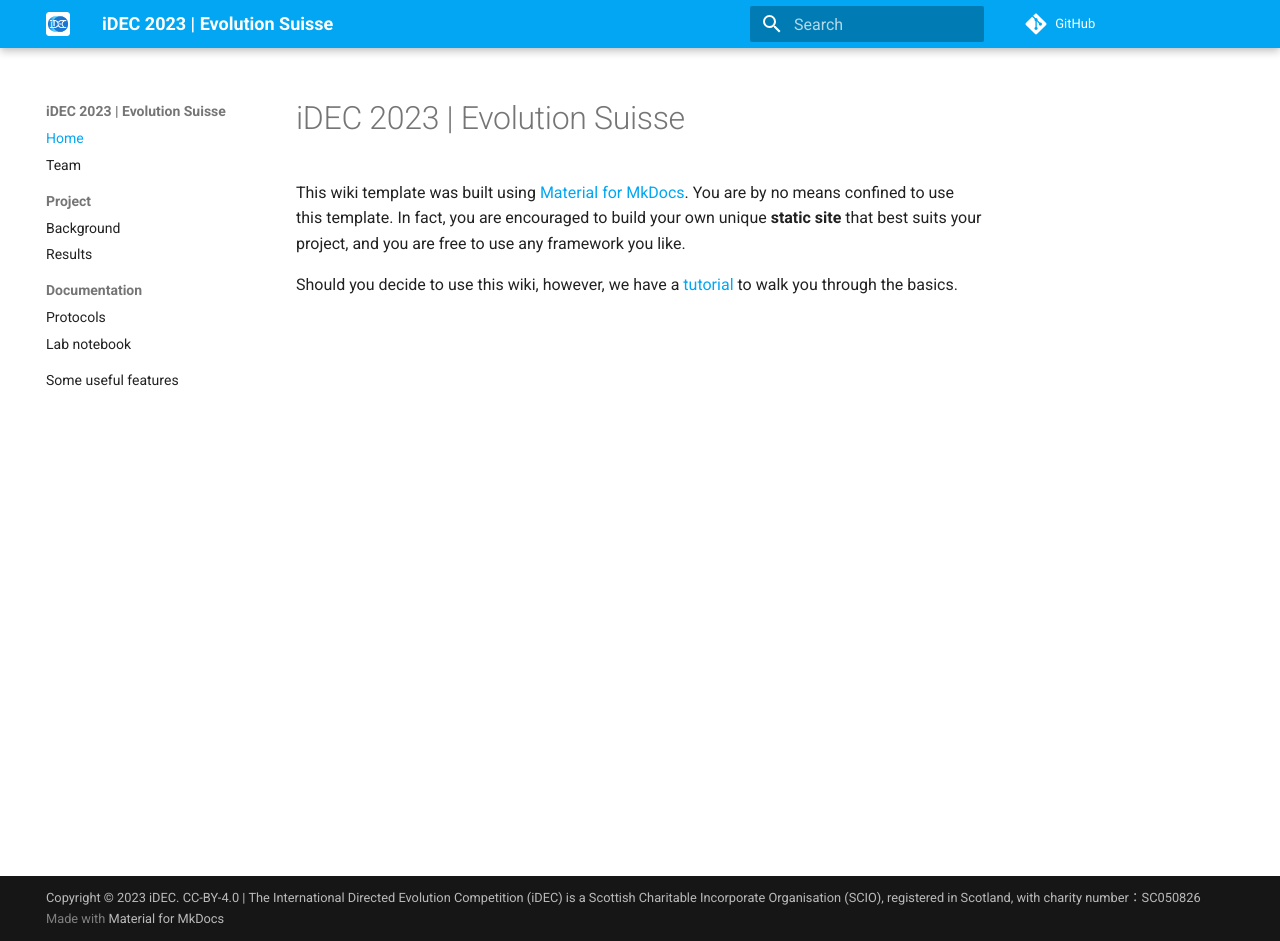
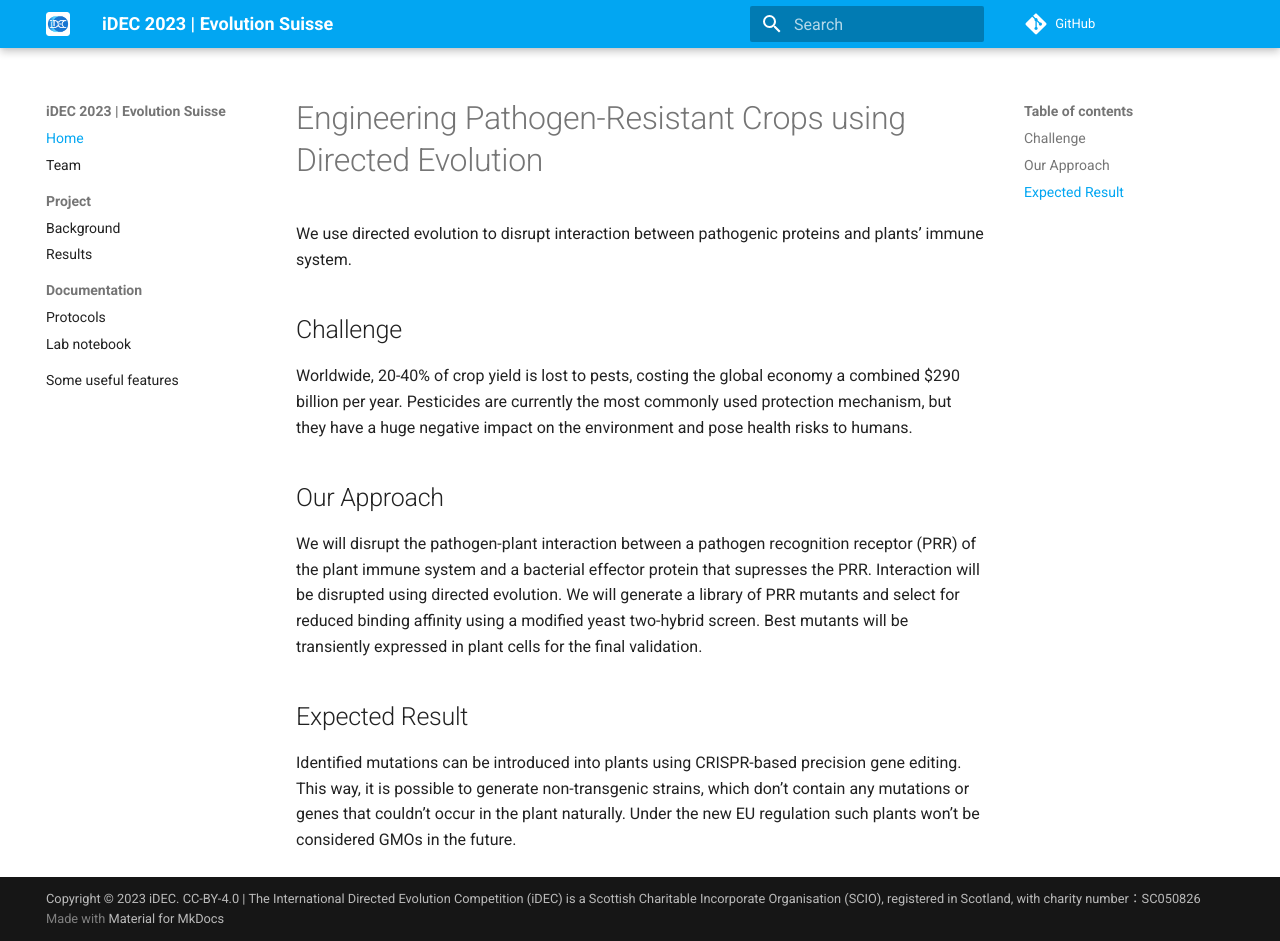
Before and after one commit to idec-teams/2023_Evolution_Suisse, an MkDocs documentation site: the page built from docs/index.md, in a window 1280 px wide and 941 px high. Built offline with MkDocs 1.6.1 and Material for MkDocs 9.7.7, drawn with Linux system fonts in a browser that asks for light colours; comment, search, counter and statistics services are not loaded.

Commit message:
Update index.md

```diff
--- a/docs/index.md
+++ b/docs/index.md
@@ -1,5 +1,15 @@
-# iDEC 2023 | Evolution Suisse
+# Engineering Pathogen-Resistant Crops using Directed Evolution
 
-This wiki template was built using [Material for MkDocs](https://squidfunk.github.io/mkdocs-material/). You are by no means confined to use this template. In fact, you are encouraged to build your own unique **static site** that best suits your project, and you are free to use any framework you like.
+We use directed evolution to disrupt interaction between pathogenic proteins and plants’ immune system.
 
-Should you decide to use this wiki, however, we have a [tutorial](https://wiki.idec.io/team_wiki/mkdocs/) to walk you through the basics.
+## Challenge
+
+Worldwide, 20-40% of crop yield is lost to pests, costing the global economy a combined $290 billion per year. Pesticides are currently the most commonly used protection mechanism, but they have a huge negative impact on the environment and pose health risks to humans.
+
+## Our Approach
+
+We will disrupt the pathogen-plant interaction between a pathogen recognition receptor (PRR) of the plant immune system and a bacterial effector protein that supresses the PRR. Interaction will be disrupted using directed evolution. We will generate a library of PRR mutants and select for reduced binding affinity using a modified yeast two-hybrid screen. Best mutants will be transiently expressed in plant cells for the final validation.
+
+## Expected Result
+
+Identified mutations can be introduced into plants using CRISPR-based precision gene editing. This way, it is possible to generate non-transgenic strains, which don’t contain any mutations or genes that couldn’t occur in the plant naturally. Under the new EU regulation such plants won’t be considered GMOs in the future.
```
